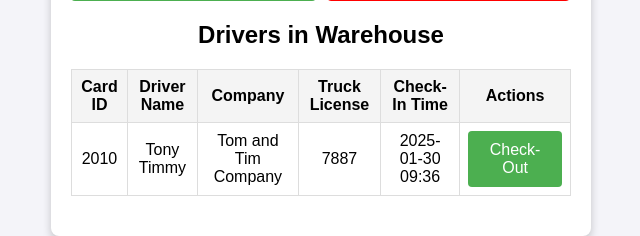
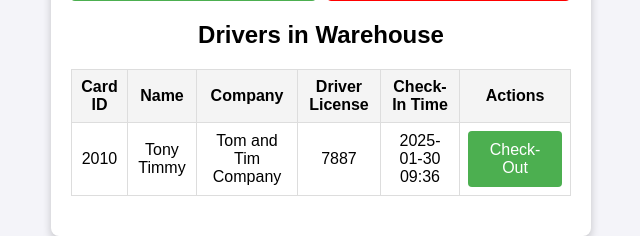
Before and after one commit to revigor/visitor-alert, a Flask app: page /drivers in a window 1280 px wide. Shown: the part 798-1034 px from the top of the page, without its empty margins (319-959 px from the left). Run offline with Flask 3, Linux system fonts and the light colour scheme.

Commit message:
Update drivers.html

```diff
--- a/templates/drivers.html
+++ b/templates/drivers.html
@@ -86,9 +86,9 @@
                 <thead>
                     <tr>
                         <th>Card ID</th>
-                        <th>Driver Name</th>
+                        <th>Name</th>
                         <th>Company</th>
-                        <th>Truck License</th>
+                        <th>Driver License</th>
                         <th>Check-In Time</th>
                         <th>Actions</th>
                     </tr>
```
